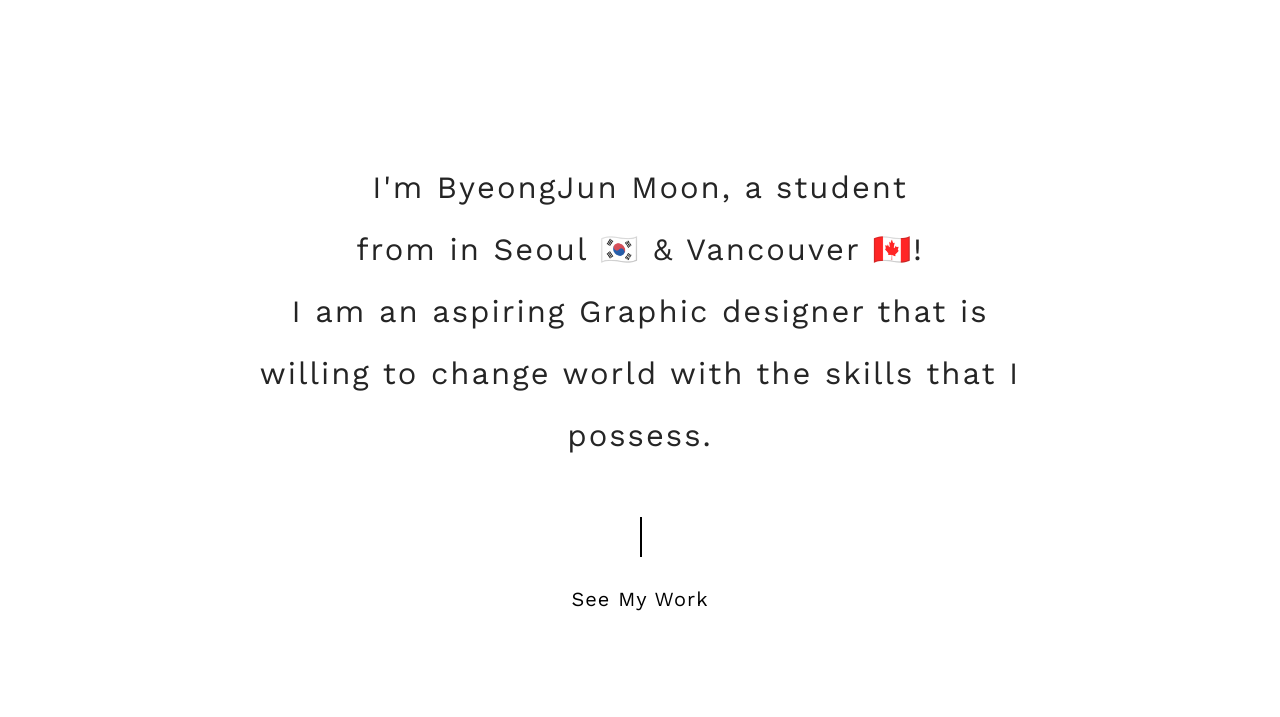
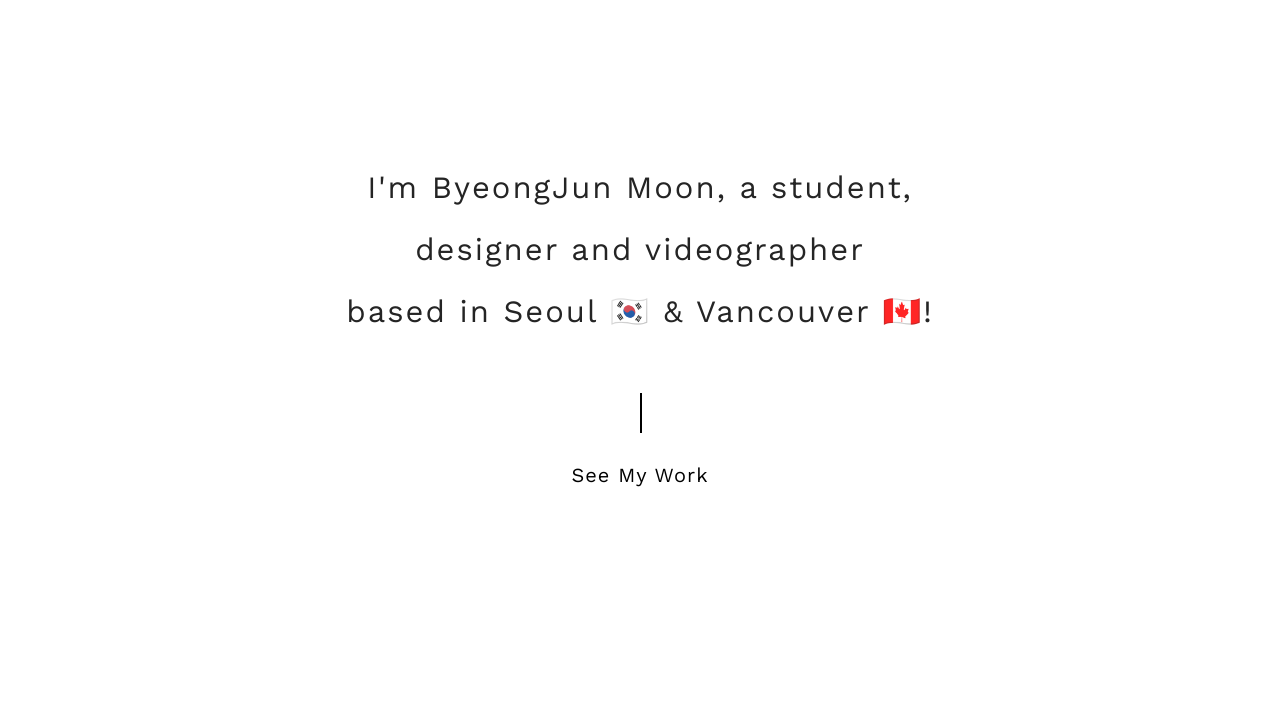
Before and after one commit to bjmoonn/bjmoonn.github.io, a plain HTML site: page index.html in a window 1280 px wide. Shown: the part 83-800 px from the top of the page. Drawn offline with nearby package versions, Linux system fonts and the light colour scheme; a script that the page names is missing.

Commit message:
Update index.html

```diff
--- a/index.html
+++ b/index.html
@@ -34,7 +34,7 @@
 	<div class="container">
 		<header class="header" data-top="margin-bottom:150px; opacity:1;" data-top-bottom="margin-bottom:250px; opacity:0;">
 			<h1  class="animated fadeIn">
-			 I'm ByeongJun Moon, a student <br> from in Seoul 🇰🇷 &amp; Vancouver 🇨🇦!<br>I am an aspiring Graphic designer that is willing to change world with the skills that I possess.
+			 I'm ByeongJun Moon, a student, <br>designer and videographer<br> based in Seoul 🇰🇷 &amp; Vancouver 🇨🇦!<br>
 			</h1>
 			<div class="work-line animated fadeInUp">
 				<div class="vertcial-line" data-top=" opacity:1;" data-top-bottom=" opacity:0;  " data-anchor-target="header"></div>
```
